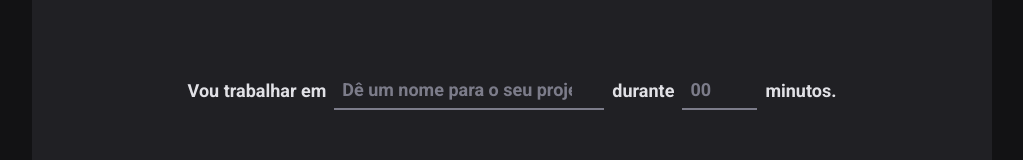
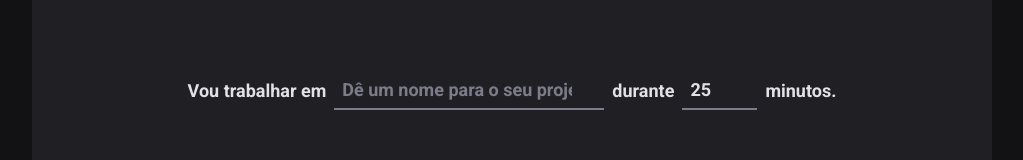
Before and after one commit to HenriqueFerraz27/ignite-pomodoro, a React (Vite) app: page / in a window 1280 px wide. Shown: the part 196-356 px from the top of the page, without its empty margins (128-1151 px from the left). Built offline with nearby package versions, Linux system fonts and the light colour scheme; the HTML template or start-up script is replaced by a standard one.

Commit message:
🏗feat: reducing countdown

```diff
--- a/package.json
+++ b/package.json
@@ -11,6 +11,7 @@
   },
   "dependencies": {
     "@hookform/resolvers": "^3.3.2",
+    "date-fns": "^2.30.0",
     "phosphor-react": "^1.4.1",
     "react": "^18.2.0",
     "react-dom": "^18.2.0",
--- a/src/pages/Home/index.tsx
+++ b/src/pages/Home/index.tsx
@@ -3,11 +3,12 @@ import * as S from './styles'
 import { useForm } from 'react-hook-form'
 import { zodResolver } from '@hookform/resolvers/zod'
 import * as zod from 'zod'
-import { useState } from 'react'
+import { useEffect, useState } from 'react'
+import { differenceInSeconds } from 'date-fns'
 
 const newCycleFormValidationSchema = zod.object({
   task: zod.string().min(1),
-  minutesAmount: zod
+  minutesAmountInput: zod
     .number()
     .min(5, 'O número deve ser maior ou igual a 5')
     .max(60, 'O número deve ser menor ou igual a 60'),
@@ -19,6 +20,7 @@ interface Cycle {
   id: string
   task: string
   minutesAmount: number
+  startDate: Date
 }
 
 export const Home = () => {
@@ -28,7 +30,22 @@ export const Home = () => {
 
   const { register, handleSubmit, watch, reset } = useForm<NewCycleFormData>({
     resolver: zodResolver(newCycleFormValidationSchema),
+    defaultValues: {
+      minutesAmountInput: 25,
+    },
   })
+
+  const activeCycle = cycles.find(cycle => cycle.id === activeCycleId)
+
+  useEffect(() => {
+    if (activeCycle) {
+      setInterval(() => {
+        setAmountSecondsPassed(
+          differenceInSeconds(new Date(), activeCycle.startDate),
+        )
+      }, 1000)
+    }
+  }, [activeCycle])
 
   const handleCreateNewCycle = (data: NewCycleFormData) => {
     const id = String(new Date().getTime())
@@ -36,7 +53,8 @@ export const Home = () => {
     const newCycle: Cycle = {
       id,
       task: data.task,
-      minutesAmount: data.minutesAmount,
+      minutesAmount: data.minutesAmountInput,
+      startDate: new Date(),
     }
 
     setCycles(state => [...state, newCycle])
@@ -44,8 +62,6 @@ export const Home = () => {
 
     reset()
   }
-
-  const activeCycle = cycles.find(cycle => cycle.id === activeCycleId)
 
   const totalSeconds = activeCycle ? activeCycle.minutesAmount * 60 : 0
   const currentSeconds = activeCycle ? totalSeconds - amountSecondsPassed : 0
@@ -57,7 +73,7 @@ export const Home = () => {
   const seconds = String(secondsAmount).padStart(2, '0')
 
   const task = watch('task')
-  const minutesAmountInput = watch('minutesAmount')
+  const minutesAmountInput = watch('minutesAmountInput')
   const isSubmitDisable = !task || !minutesAmountInput
 
   return (
@@ -89,7 +105,7 @@ export const Home = () => {
             step={5}
             min={5}
             max={60}
-            {...register('minutesAmount', { valueAsNumber: true })}
+            {...register('minutesAmountInput', { valueAsNumber: true })}
           />
 
           <span>minutos.</span>
```
Also changed, not shown: 1 other file (tests, documents, lock files or other folders).
